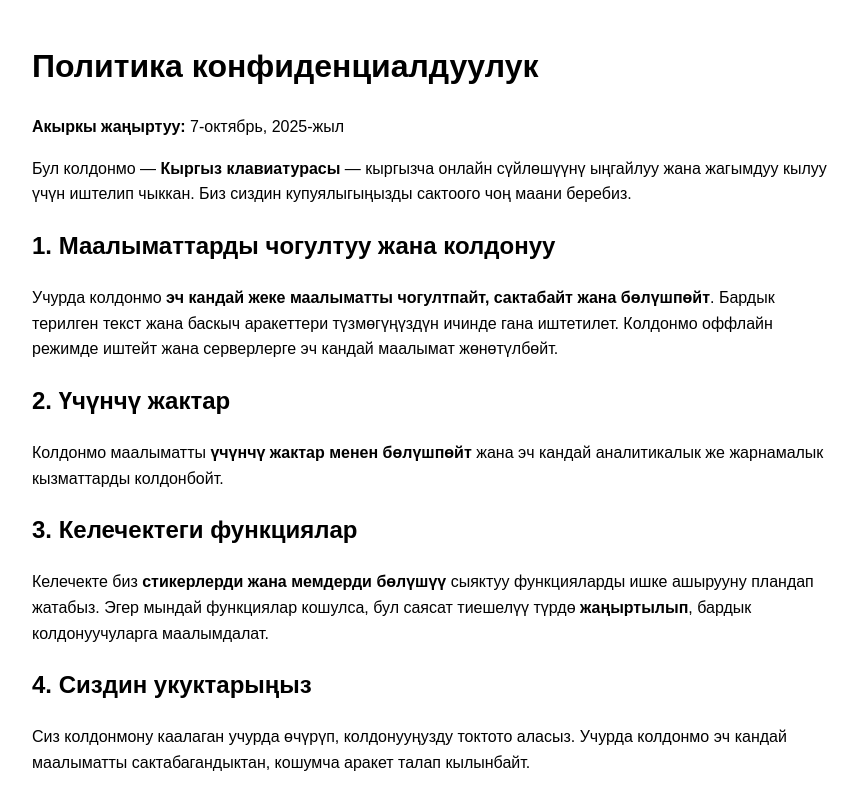
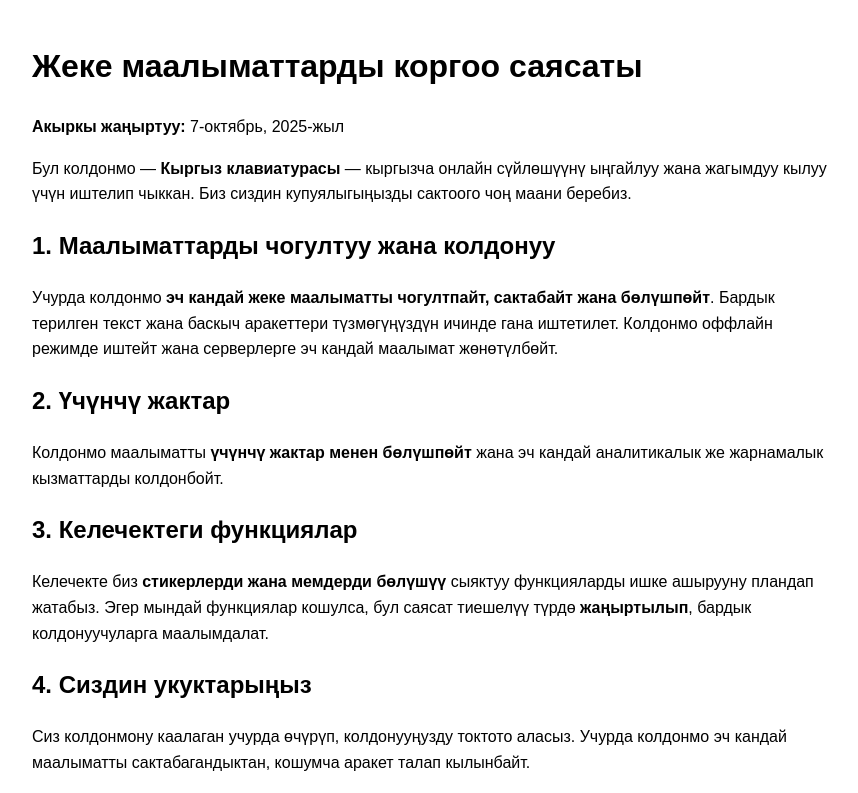
Before and after one commit to Kyrgyz-Keyboard/kyrgyz-keyboard-privacy, a plain HTML site: page index.html in a window 1280 px wide. Shown: the top 793 px of the page, without its empty margins (208-1066 px from the left). Drawn offline with Linux system fonts and the light colour scheme.

Commit message:
Update index.html

```diff
--- a/index.html
+++ b/index.html
@@ -3,10 +3,10 @@
 <head>
   <meta charset="UTF-8">
   <meta name="viewport" content="width=device-width, initial-scale=1.0">
-  <title>Политика конфиденциалдуулук – Кыргыз клавиатурасы</title>
+  <title>Жеке маалыматтарды коргоо саясаты – Кыргыз клавиатурасы</title>
 </head>
 <body style="max-width:800px;margin:auto;padding:20px;font-family:sans-serif;line-height:1.6;">
-  <h1>Политика конфиденциалдуулук</h1>
+  <h1>Жеке маалыматтарды коргоо саясаты</h1>
   <p><strong>Акыркы жаңыртуу:</strong> 7-октябрь, 2025-жыл</p>
 
   <p>Бул колдонмо — <strong>Кыргыз клавиатурасы</strong> — кыргызча онлайн сүйлөшүүнү ыңгайлуу жана жагымдуу кылуу үчүн иштелип чыккан. Биз сиздин купуялыгыңызды сактоого чоң маани беребиз.</p>
```
